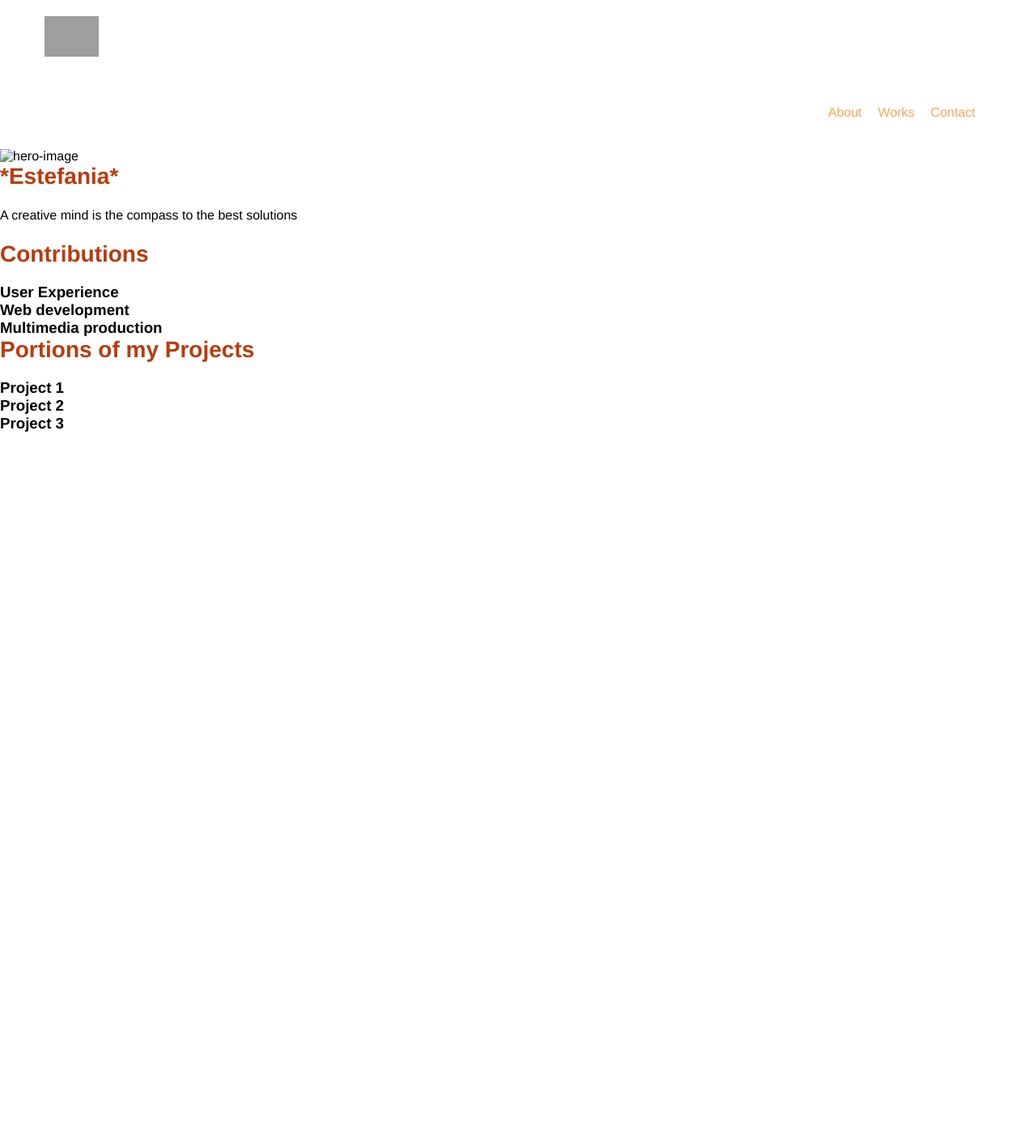
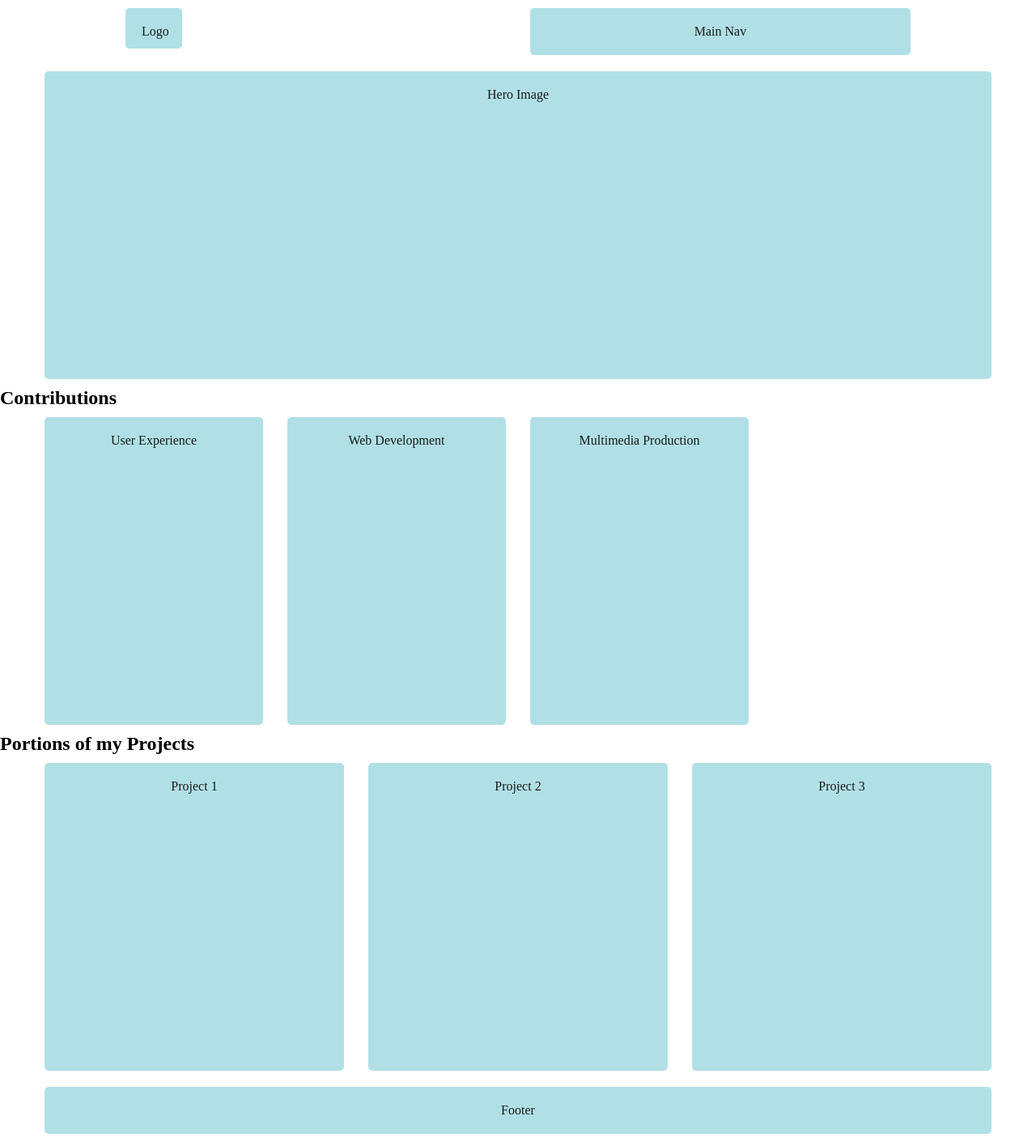
Before and after one commit to tfaaguilar/Aguilar_Estefania_Portfolio, a PHP site: page / in a window 1280 px wide. Shown: the whole page at 81% size. Before the commit the page ends 533 px from the top, so only its background shows below. Run offline with PHP 8.4, Linux system fonts and the light colour scheme; some libraries are stand-ins or nearby versions; some web fonts are replaced; grey boxes are pictures that could not be loaded.

Commit message:
Updating Html

```diff
--- a/css/main.css
+++ b/css/main.css
@@ -1,4 +1,4 @@
-@font-face {
+/* @font-face {
   font-family: cantarellregular;
   font-weight: normal;
   font-style: normal;
@@ -79,3 +79,36 @@ p {
 #founders section {
   margin-bottom: 40px;
 }
+*/
+
+
+/* Hay que poner las fuentes!! */
+
+@media screen and (min-width: 768px ) {
+    #main-logo {
+        order: -1;
+    }
+
+}
+
+#main-header {
+    position: sticky;
+}
+
+
+#main-logo {
+    height: 50px;
+}
+
+
+#hero-con {
+    height: 400px;
+}
+
+#contributions {
+    height: 400px;
+}
+
+#projects {
+    height: 400px;
+}
--- a/index.html
+++ b/index.html
@@ -5,81 +5,42 @@
     <!-- in mobile set initial zoom level of page to 100%, set site size to equal device width not a larger canvas that is shrunk down-->
     <meta name="viewport" content="initial-scale=1.0, width=device-width" />
     <title>Estefania Portfolio</title>
-    <link href="css/normalize.css">
     <link href="css/grid.css" rel="stylesheet" />
     <link href="css/main.css" rel="stylesheet" />
   </head>
 
-  <body>
+<body>
     <h1 class="hidden">Estefania Aguilar Portfolio</h1>
-    <header id="main-header" class="grid-con">
-      <div class="col-span-4">
-        <img src="images/logo-color.svg" id="logo" />
-      </div>
-      <nav class="col-span-full" id="main-nav">
-        <ul>
-          <li><a href="#">About</a></li>
-          <li><a href="#">Works</a></li>
-          <li><a href="#">Contact</a></li>
-        </ul>
-      </nav>
-    </header>
+<header class="grid-con" id="main-header">
+    <nav id="main-nav" class="box col-start-1 col-end-2 m-col-start-7 m-col-end-12">Main Nav</nav>
+    <div class="box col-start-3 col-end-5 m-col-start-2 m-col-end-3" id="main-logo">Logo</div>
 
-    <main>
-      <section id="hero" class="grid">
-            <img src="https://via.placeholder.com/1170x400/000000/ffffff" class="hero-image" alt="hero-image">
-            <div id="explore" class="box-color2"></div>
-            <div id="tag-line" class="box-color2">
-                <h2>*Estefania*</h2>
-                <p>A creative mind is the compass to the best solutions</p>
-            </div>
-        </section>
+</header>
+    <section class="grid-con" id="hero-con">
+        <h2 class="hidden">Hero image</h2>
+        <div class="box col-span-full">Hero Image</div>
+    </section>
 
-        <section class="grid">
-            <h2>Contributions</h2>
+    <div><h2>Contributions</h2>
+    <section class="grid-con" id="contributions">
 
-           <section class="feature box-color">
-            <h3>User Experience</h3>
-           </section>
+        <div class="box col-span-full m-col-span-3">User Experience</div>
+        <div class="box col-span-full m-col-span-3">Web Development</div>
+        <div class="box col-span-full m-col-span-3">Multimedia Production</div>
+    </section>
+    </div>
 
-           <section class="feature box-color">
-            <h3>Web development</h3>
-           </section>
+    <div>
+    <h2>Portions of my Projects</h2>
+    <section class="grid-con" id="projects">
+        <div class="box col-span-full m-col-span-4">Project 1</div>
+        <div class="box col-span-full m-col-span-4">Project 2</div>
+        <div class="box col-span-full m-col-span-4">Project 3</div>
+    </section>
+    </div>
 
-           <section class="feature box-color">
-            <h3>Multimedia production</h3>
-           </section>
-
-        </section>
-
-        <section class="grid">
-            <h2>Portions of my Projects</h2>
-
-           <section class="feature box-color">
-            <h3>Project 1</h3>
-           </section>
-
-           <section class="feature box-color">
-            <h3>Project 2</h3>
-           </section>
-
-           <section class="feature box-color">
-            <h3>Project 3</h3>
-           </section>
-
-        </section>
-    </main>
-
-    <footer>
-      <div id="footer-con-full" class="box-color">
-        <div class="container">
-            <footer class="grid">
-                <nav id="footer-nav" class="box-color2">
-                    <h2 class="hidden">Footer Navigation</h2>
-                </nav>
-            </footer>
-        </div>
-      </div>
+    <footer class="grid-con">
+        <div class="box col-span-full">Footer</div>
     </footer>
 
     <script src="js/main.js"></script>
```
